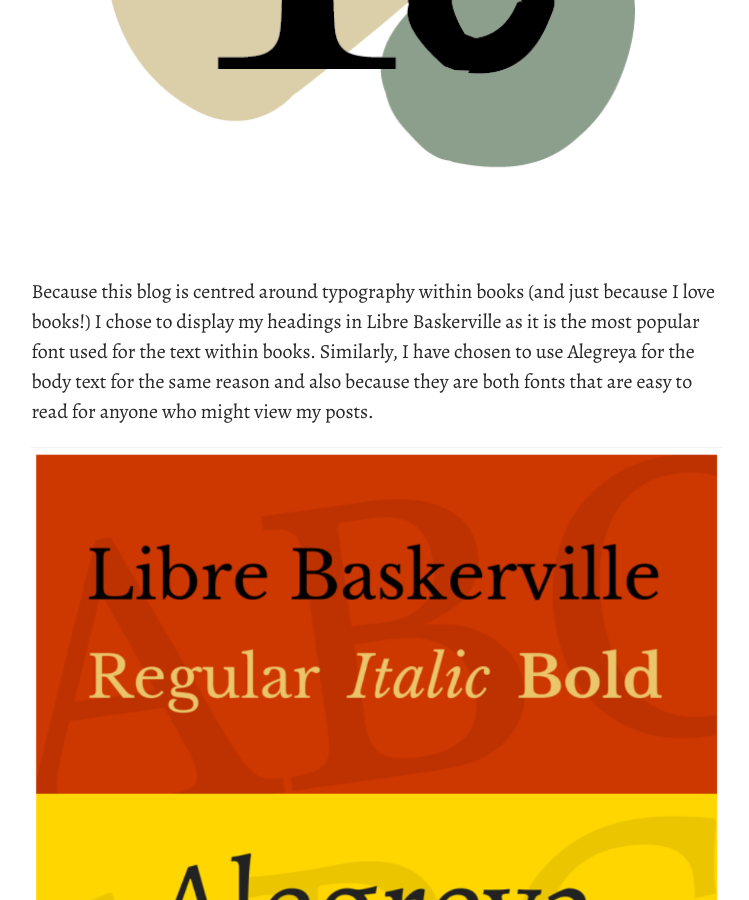
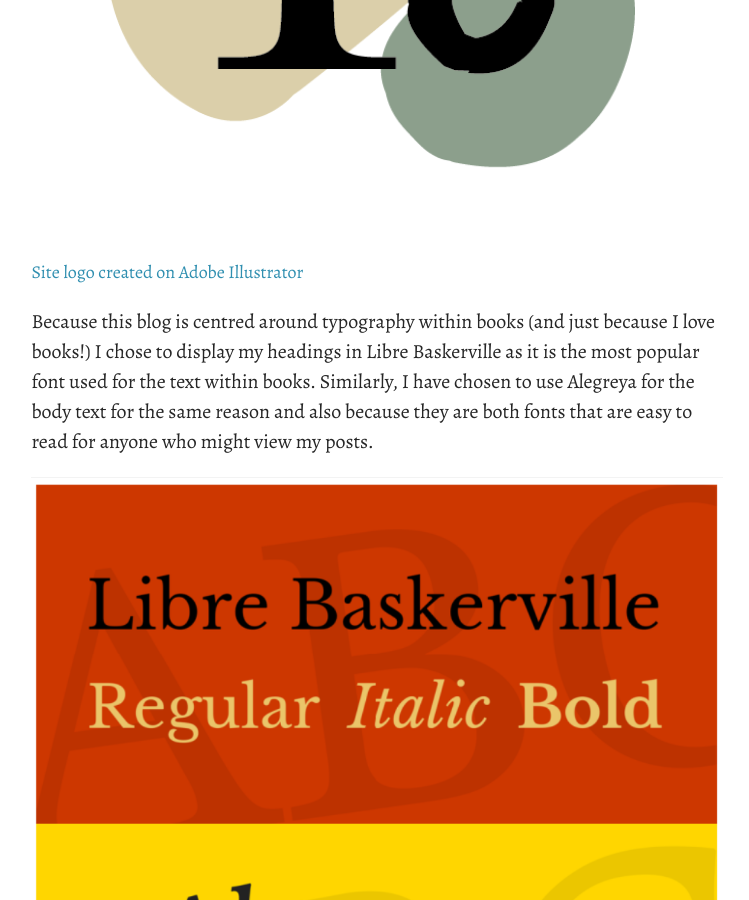
Before and after one commit to jemcox/brookesbooks, a Jekyll site: the page built from pages/about.md, in a window 1280 px wide and 900 px high, scrolled down 1507 px. Shown: the whole window, without its empty margins (263-1012 px from the left). Built offline with Jekyll 4.4.1, drawn with Linux system fonts in a browser that asks for light colours; some web fonts are replaced.

Commit message:
Update Page “about”

```diff
--- a/pages/about.md
+++ b/pages/about.md
@@ -18,7 +18,7 @@ A typical blog post will see me discussing some iconic typography used on a book
 
 I hope to radiate my love for books across my site in order that I might attract another fellow book lover or, even better still, help convince someone reading this blog to discover their own love for books. In order to do this, I have created a logo that displays the diversity of the content I hope to display on this blog. I have attempted to reflect that, within my logo, with the use of a more traditional serif font commonly seen in novels (Baskerville) next to a typewriter-like font (Old Typewriter). Combined with this, the 't' for '**Typo**' is slightly off-axis to mimic the idea that it is really a typo. The neutral tones displayed behind these letterforms are reminiscent of the colour of book pages and, what I wish to be, the honesty I hope to exhibit in my blog posts. Again, the typo aspect is emphasised here as the blob-like shapes are imperfect and unique from one another.
 
-![](../uploads/type-or-typo-logo-2.png)
+![Site logo created on Adobe Illustrator](../uploads/type-or-typo-logo-2.png "Site logo created on Adobe Illustrator")
 
 Because this blog is centred around typography within books (and just because I love books!) I chose to display my headings in Libre Baskerville as it is the most popular font used for the text within books. Similarly, I have chosen to use Alegreya for the body text for the same reason and also because they are both fonts that are easy to read for anyone who might view my posts.
 
```
